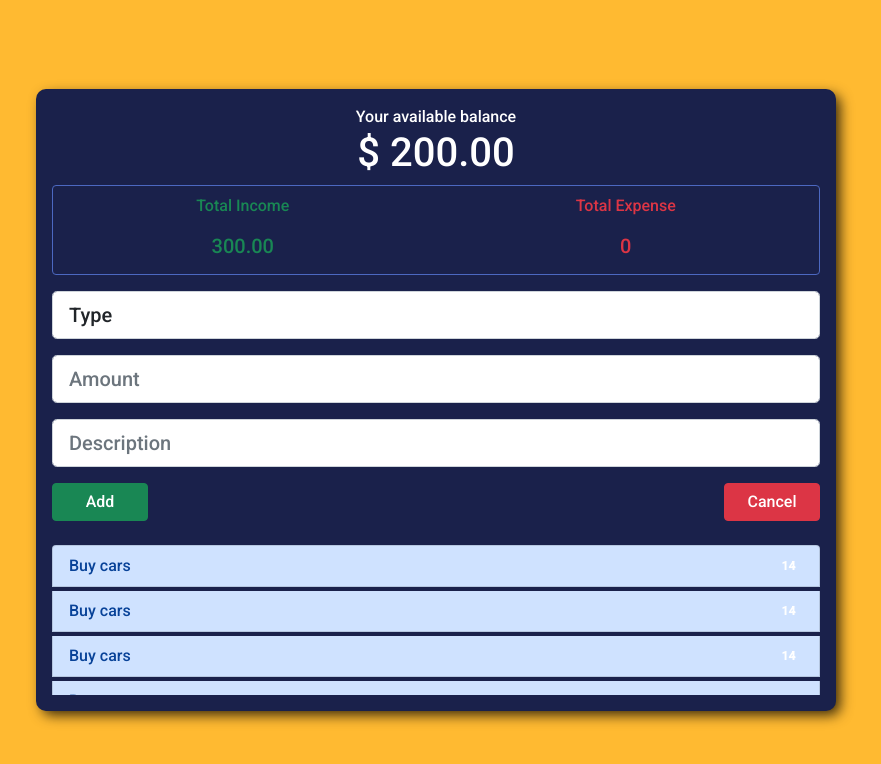
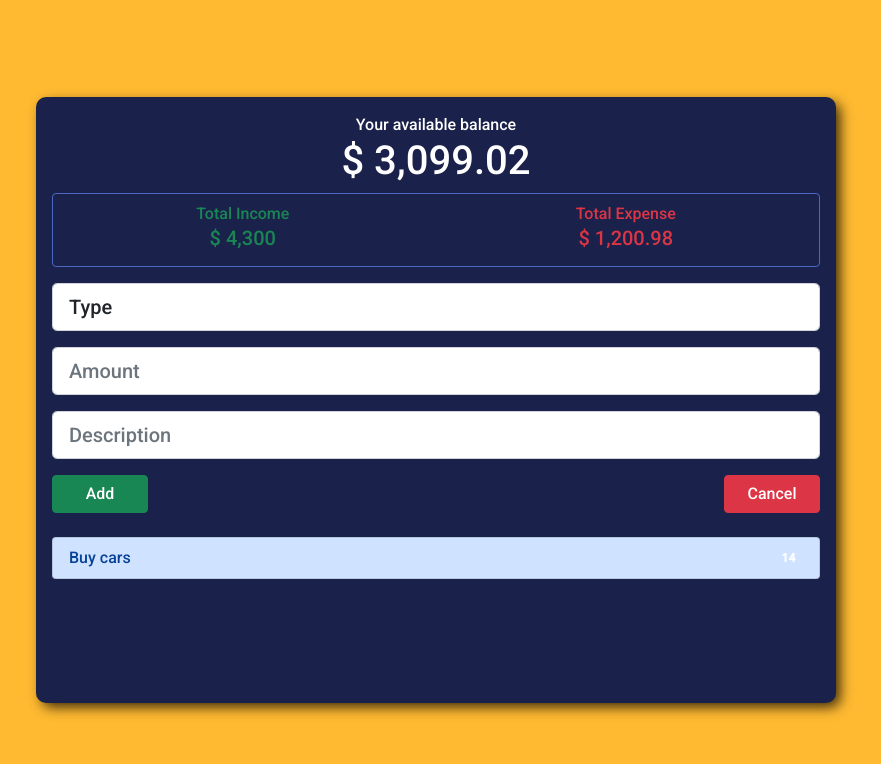
Before and after one commit to alexotoo/react-budget-app, a React (Create React App) app: page / in a window 1280 px wide. Shown: the top 764 px of the page, without its empty margins (204-1085 px from the left). Built offline with nearby package versions, Linux system fonts and the light colour scheme.

Commit message:
item calculations done

```diff
--- a/package.json
+++ b/package.json
@@ -7,6 +7,7 @@
     "@testing-library/react": "^9.5.0",
     "@testing-library/user-event": "^7.2.1",
     "bootstrap": "^5.0.0-alpha1",
+    "moment": "^2.28.0",
     "node-sass": "^4.14.1",
     "react": "^16.13.1",
     "react-dom": "^16.13.1",
--- a/src/App.js
+++ b/src/App.js
@@ -1,27 +1,121 @@
-import React from "react";
+import React, { useState } from "react";
 import BudgetForm from "./components/BudgetForm";
-import ItemsList from "./components/ItemsList";
+import BudgetList from "./components/BudgetList";
+import { v4 as uuidv4 } from "uuid";
+import moment from "moment";
+
+const intialExp = [
+  { id: uuidv4(), created: moment().format("lll"), amount: 400.0, des: "rent" },
+  {
+    id: uuidv4(),
+    created: moment().format("lll"),
+    amount: 800.98,
+    des: "books",
+  },
+];
+
+const intialInc = [
+  {
+    id: uuidv4(),
+    created: moment().format("lll"),
+    amount: 1200,
+    des: "contract",
+  },
+  {
+    id: uuidv4(),
+    created: moment().format("lll"),
+    amount: 3100,
+    des: "sales project",
+  },
+];
 
 function App() {
+  const [type, setType] = useState("");
+  const [description, setDescription] = useState("");
+  const [amount, setAmount] = useState("");
+
+  const [totalExpense, setTotalExpense] = useState(intialExp);
+  const [totalIncome, setTotalIncome] = useState(intialInc);
+
+  const [totalBudgetItems, setTotalBudgetItems] = useState(0);
+
+  const totalExpAmount = totalExpense.reduce((acc, curr) => {
+    return parseFloat((acc += curr.amount));
+  }, 0);
+  const totalIncAmount = totalIncome.reduce((acc, curr) => {
+    return parseFloat((acc += curr.amount));
+  }, 0);
+
+  //console.log(totalIncome);
+
+  const handleType = (e) => {
+    setType(e.target.value);
+  };
+
+  const handleDescription = (e) => {
+    setDescription(e.target.value);
+  };
+
+  const handleAmount = (e) => {
+    setAmount(e.target.value);
+  };
+
+  const handleSubmit = (e) => {
+    e.preventDefault();
+    if (type !== "type" && description !== "" && amount > 0) {
+      if (type === "income") {
+        const newIncome = {
+          id: uuidv4(),
+          created: moment().format("lll"),
+          amount: parseFloat(amount),
+          des: description,
+        };
+        setTotalIncome([...totalIncome, newIncome]);
+      } else {
+        const newExpense = {
+          id: uuidv4(),
+          created: moment().format("lll"),
+          amount: parseFloat(amount),
+          des: description,
+        };
+        setTotalExpense([...totalExpense, newExpense]);
+      }
+    } else {
+      //invalide call
+    }
+  };
+
   return (
     <div className="container-fluid d-flex flex-column align-items-center justify-content-center  min-vh-100 c-bg-color p-5 c-app-padding">
       <div className=" w-100  p-3 c-app-bg">
         <p className="text-center text-white m-0">Your available balance</p>
-        <h1 className="text-center text-white ">$ 200.00</h1>
+        <h1 className="text-center text-white ">
+          $ {(totalIncAmount - totalExpAmount).toLocaleString()}
+        </h1>
 
         <div className="d-flex justify-content-around border border-secondary text-success py-2 rounded c-border">
           <div>
-            <p>Total Income</p>
-            <h5 className="text-center">300.00</h5>
+            <p className="m-0">Total Income</p>
+            <h5 className="text-center">$ {totalIncAmount.toLocaleString()}</h5>
           </div>
           <div>
-            <p className="text-danger">Total Expense</p>{" "}
-            <h5 className="text-center text-danger">0</h5>
+            <p className="text-danger m-0">Total Expense</p>
+            <h5 className="text-center text-danger">
+              $ {totalExpAmount.toLocaleString()}
+            </h5>
           </div>
         </div>
 
-        <BudgetForm />
-        <ItemsList />
+        <BudgetForm
+          type={type}
+          description={description}
+          amount={amount}
+          handleAmount={handleAmount}
+          handleType={handleType}
+          handleDescription={handleDescription}
+          handleSubmit={handleSubmit}
+        />
+        <BudgetList />
       </div>
     </div>
   );
--- a/src/components/BudgetForm.js
+++ b/src/components/BudgetForm.js
@@ -1,31 +1,53 @@
 import React from "react";
 
-function BudgetForm() {
+function BudgetForm({
+  amount,
+  type,
+  description,
+  handleAmount,
+  handleType,
+  handleDescription,
+  handleSubmit,
+}) {
   return (
     <div className="py-3">
-      <form action="" className="">
-        <select class="form-control form-control-lg mb-3 ">
-          <option>Type</option>
-          <option>Income</option>
-          <option>Expense</option>
+      <form onSubmit={handleSubmit} action="" className="">
+        <select
+          onChange={handleType}
+          value={type}
+          className="form-control form-control-lg mb-3 "
+        >
+          <option defaultValue value="type">
+            Type
+          </option>
+          <option value="income">Income</option>
+          <option value="expense">Expense</option>
         </select>
         <input
           type="text"
-          class="form-control form-control-lg mb-3"
-          type="text"
+          className="form-control form-control-lg mb-3"
+          onChange={handleAmount}
+          value={amount}
+          type="number"
+          id="amount"
+          name="amount"
           placeholder="Amount"
         />
         <input
           type="text"
-          class="form-control form-control-lg"
+          className="form-control form-control-lg"
+          onChange={handleDescription}
+          value={description}
           type="text"
+          id="description"
+          name="description"
           placeholder="Description"
         />
         <div className="d-flex justify-content-between mt-3">
-          <button type="submit" class="btn btn-success c-btn mb-2">
+          <button type="submit" className="btn btn-success c-btn mb-2">
             Add
           </button>
-          <button type="submit" class="btn btn-danger c-btn  mb-2">
+          <button type="submit" className="btn btn-danger c-btn  mb-2">
             Cancel
           </button>
         </div>
--- /dev/null
+++ b/src/components/BudgetItem.js
@@ -0,0 +1,12 @@
+import React from "react";
+
+function BudgetItem() {
+  return (
+    <li className="list-group-item d-flex justify-content-between align-items-center list-group-item-primary mb-1">
+      Buy cars
+      <span className="badge badge-primary badge-pill">14</span>
+    </li>
+  );
+}
+
+export default BudgetItem;
--- /dev/null
+++ b/src/components/BudgetList.js
@@ -0,0 +1,14 @@
+import React from "react";
+import BudgetItem from "./BudgetItem";
+
+function BudgetList() {
+  return (
+    <div className="c-overflow-scrol">
+      <ul className="list-group ">
+        <BudgetItem />
+      </ul>
+    </div>
+  );
+}
+
+export default BudgetList;
--- a/src/components/ItemsList.js
+++ /dev/null
@@ -1,32 +0,0 @@
-import React from "react";
-
-function ItemsList() {
-  return (
-    <div className="c-overflow-scrol">
-      <ul class="list-group ">
-        <li class="list-group-item d-flex justify-content-between align-items-center list-group-item-primary mb-1">
-          Buy cars
-          <span class="badge badge-primary badge-pill">14</span>
-        </li>
-        <li class="list-group-item d-flex justify-content-between align-items-center list-group-item-primary mb-1">
-          Buy cars
-          <span class="badge badge-primary badge-pill">14</span>
-        </li>
-        <li class="list-group-item d-flex justify-content-between align-items-center list-group-item-primary mb-1">
-          Buy cars
-          <span class="badge badge-primary badge-pill">14</span>
-        </li>
-        <li class="list-group-item d-flex justify-content-between align-items-center list-group-item-primary mb-1">
-          Buy cars
-          <span class="badge badge-primary badge-pill">14</span>
-        </li>
-        <li class="list-group-item d-flex justify-content-between align-items-center list-group-item-primary mb-1">
-          Buy cars
-          <span class="badge badge-primary badge-pill">14</span>
-        </li>
-      </ul>
-    </div>
-  );
-}
-
-export default ItemsList;
```
Also changed, not shown: 2 other files (tests, documents, lock files or other folders).
